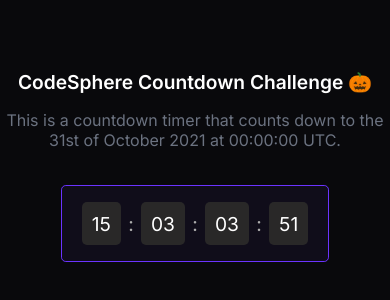
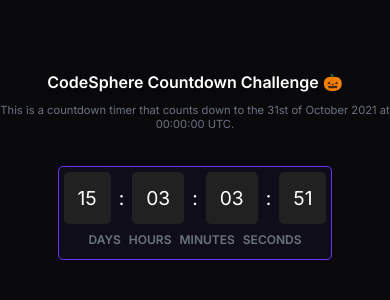
Before and after one commit to Intevel/codesphere-challenge, a plain HTML site: page index.html in a window 390 px wide. Shown: the part 256-556 px from the top of the page. Drawn offline with Linux system fonts and the light colour scheme.

Commit message:
wip: style updates

```diff
--- a/css/style.css
+++ b/css/style.css
@@ -4,10 +4,11 @@ body {
   flex-direction: column;
   align-items: center;
   justify-content: center;
-  height: 100vh;
+  min-height: 100vh;
   margin: 0;
   background-color: #09090c;
   color: white;
+  overflow: auto;
 }
 
 #header {
@@ -28,22 +29,39 @@ body {
 
 .countdown-container {
   display: flex;
-  font-size: 2em;
+  font-size: 2rem;
   justify-content: center;
   align-items: center;
 }
 
 .countdown-item {
-  padding: 0.5em;
-  margin: 0 0.2em;
-  background-color: #292828;
-  color: rgb(255, 255, 255);
+  display: flex;
+  flex-direction: column;
+  align-items: center;
+  background-color: #212121;
+  padding: 14px;
   border-radius: 5px;
 }
 
 .countdown-separator {
-  margin: 0 0.2em;
-  color: #adadad;
+  margin-left: 0.5rem;
+  margin-right: 0.5rem;
+}
+
+.countdown-labels {
+  display: flex;
+  justify-content: center;
+  align-items: center;
+  margin-bottom: 0.5rem;
+  margin-top: 0.5rem;
+  gap: 0.5rem;
+}
+
+.countdown-label {
+  font-size: 0.75rem;
+  text-transform: uppercase;
+  color: #6b7280;
+  font-weight: 600;
 }
 
 #wrapper {
@@ -53,24 +71,46 @@ body {
   border: 1px solid #6b33ff;
 }
 
-/* Media Queries for responsiveness */
+@media only screen and (max-width: 768px) {
+  body {
+    font-size: 0.9rem;
+  }
 
-@media only screen and (max-width: 600px) {
   #header h1 {
-    font-size: 1.5em;
+    font-size: 1.2rem;
+  }
+
+  #header p {
+    font-size: 0.8rem;
   }
 
   .countdown-container {
-    font-size: 1.5em;
+    font-size: 1.5rem;
+  }
+
+  #wrapper {
+    padding: 0.5rem;
   }
 }
 
-@media only screen and (max-width: 400px) {
+@media only screen and (max-width: 600px) {
+  body {
+    font-size: 0.8rem;
+  }
+
   #header h1 {
-    font-size: 1.2em;
+    font-size: 1rem;
+  }
+
+  #header p {
+    font-size: 0.7rem;
   }
 
   .countdown-container {
-    font-size: 1.2em;
+    font-size: 1.2rem;
+  }
+
+  #wrapper {
+    padding: 0.3rem;
   }
 }
--- a/index.html
+++ b/index.html
@@ -3,6 +3,7 @@
 <html lang="en">
   <head>
     <meta charset="utf-8" />
+    <meta name="viewport" content="width=device-width, initial-scale=1, minimum-scale=1" />
     <title>Countdown</title>
     <link rel="stylesheet" href="css/style.css" />
     <link rel="preconnect" href="https://fonts.googleapis.com" />
@@ -31,6 +32,12 @@
         <div class="countdown-separator">:</div>
         <div id="seconds" class="countdown-item">00</div>
       </div>
+      <div class="countdown-labels">
+        <div class="countdown-label">Days</div>
+        <div class="countdown-label">Hours</div>
+        <div class="countdown-label">Minutes</div>
+        <div class="countdown-label">Seconds</div>
+      </div>
     </div>
   </body>
 </html>
```
